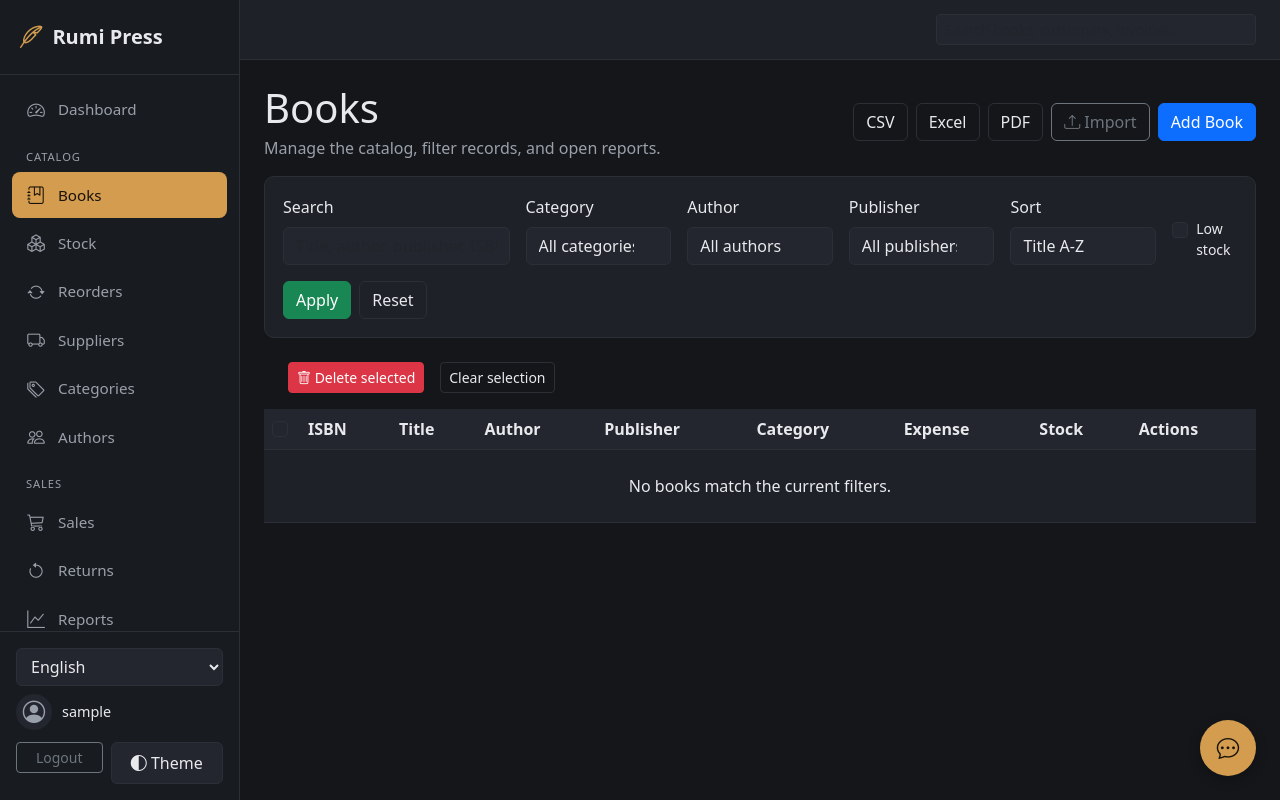
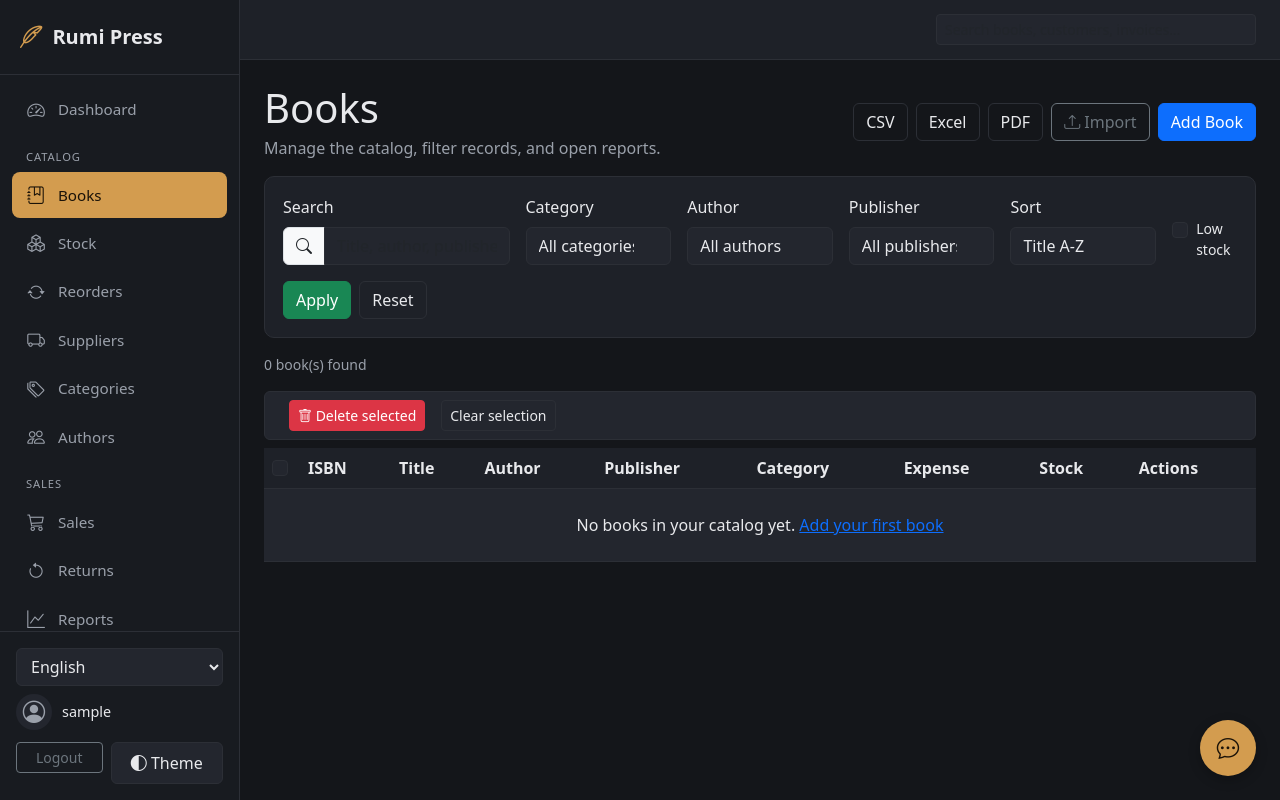
Before and after one commit to dramedev/books, a Django app: page /books/ in a window 1280 px wide. Run offline with Django 5.2, Linux system fonts and the light colour scheme; the visitor is signed in with stand-in values (Sample User, id 1); data that the repository does not hold is empty.

Commit message:
Improve book list UX and fix bulk-bar/table markup bugs
Add search icon, result count, removable active-filter chips, and
icon-only row actions to free up width on mobile. Auto-submit sort on
change, split the empty state into "no books" vs "no matches", and
wrap the table in proper thead/tbody. Also fixes a duplicate `style`
attribute on the bulk-action bar that silently dropped its
background/border.

Co-Authored-By: Claude Sonnet 4.6 <noreply@anthropic.com>

```diff
--- a/books/templates/books/list.html
+++ b/books/templates/books/list.html
@@ -45,7 +45,10 @@
 
 <div class="col-md-3">
 <label class="form-label" for="q">{% translate "Search" %}</label>
+<div class="input-group">
+<span class="input-group-text"><i class="bi bi-search"></i></span>
 <input id="q" name="q" class="form-control" value="{{ filters.q }}" placeholder="{% translate 'Title, author, publisher, ISBN' %}">
+</div>
 </div>
 
 <div class="col-md-2">
@@ -80,7 +83,7 @@
 
 <div class="col-md-2">
 <label class="form-label" for="sort">{% translate "Sort" %}</label>
-<select id="sort" name="sort" class="form-select">
+<select id="sort" name="sort" class="form-select" onchange="this.form.submit()">
 <option value="title" {% if sort == "title" %}selected{% endif %}>{% translate "Title A-Z" %}</option>
 <option value="-title" {% if sort == "-title" %}selected{% endif %}>{% translate "Title Z-A" %}</option>
 <option value="date" {% if sort == "date" %}selected{% endif %}>{% translate "Oldest first" %}</option>
@@ -105,13 +108,26 @@
 </div>
 </form>
 
+<div class="d-flex flex-wrap align-items-center justify-content-between gap-2 mb-3">
+<span class="muted-text small">{{ result_count_text }}</span>
+{% if active_filters %}
+<div class="d-flex flex-wrap gap-2">
+{% for active_filter in active_filters %}
+<a class="badge text-decoration-none" style="background:var(--surface-alt); color:var(--text); border:1px solid var(--border);" href="?{{ active_filter.url }}">
+{{ active_filter.label }} <i class="bi bi-x"></i>
+</a>
+{% endfor %}
+</div>
+{% endif %}
+</div>
+
 
 {% if perms.books.delete_book %}
 <form method="post" action="{% url 'book_bulk_delete' %}" id="bulkForm">
 {% csrf_token %}
 {% endif %}
 
-<div id="bulkBar" style="display:none;" class="d-flex align-items-center gap-3 mb-2 p-2 rounded" style="background:var(--surface-alt); border:1px solid var(--border);">
+<div id="bulkBar" style="display:none; background:var(--surface-alt); border:1px solid var(--border);" class="d-flex align-items-center gap-3 mb-2 p-2 rounded">
 <span id="bulkCount" class="muted-text small"></span>
 {% if perms.books.delete_book %}
 <button type="submit" form="bulkForm" class="btn btn-danger btn-sm"
@@ -124,6 +140,7 @@
 
 <div class="table-responsive">
 <table class="table table-striped align-middle">
+<thead>
 <tr>
 {% if perms.books.delete_book %}
 <th style="width:36px;">
@@ -139,7 +156,8 @@
 <th>{% translate "Stock" %}</th>
 <th>{% translate "Actions" %}</th>
 </tr>
-
+</thead>
+<tbody>
 {% for book in books %}
 <tr>
 {% if perms.books.delete_book %}
@@ -167,14 +185,14 @@
 </td>
 <td>
 {% if perms.books.change_book %}
-<a class="btn btn-warning btn-sm" href="{% url 'book_update' book.id %}">
-{% translate "Edit" %}
+<a class="btn btn-warning btn-sm" href="{% url 'book_update' book.id %}" title="{% translate 'Edit' %}" aria-label="{% translate 'Edit' %}">
+<i class="bi bi-pencil"></i>
 </a>
 {% endif %}
 
 {% if perms.books.delete_book %}
-<a class="btn btn-danger btn-sm" href="{% url 'book_delete' book.id %}">
-{% translate "Delete" %}
+<a class="btn btn-danger btn-sm" href="{% url 'book_delete' book.id %}" title="{% translate 'Delete' %}" aria-label="{% translate 'Delete' %}">
+<i class="bi bi-trash"></i>
 </a>
 {% endif %}
 </td>
@@ -183,10 +201,18 @@
 {% empty %}
 <tr>
 <td colspan="9" class="text-center muted-text py-4">
+{% if has_any_books %}
 {% translate "No books match the current filters." %}
+{% else %}
+{% translate "No books in your catalog yet." %}
+{% if perms.books.add_book %}
+<a href="{% url 'book_create' %}">{% translate "Add your first book" %}</a>
+{% endif %}
+{% endif %}
 </td>
 </tr>
 {% endfor %}
+</tbody>
 </table>
 </div>
 
--- a/books/views.py
+++ b/books/views.py
@@ -325,6 +325,44 @@ def _filtered_books_for_export(request):
     return _book_filters(request).order_by("title")
 
 
+def _active_book_filters(request, context):
+    query_params = request.GET.copy()
+    query_params.pop("page", None)
+
+    def remove(*keys):
+        params = query_params.copy()
+        for key in keys:
+            params.pop(key, None)
+        return params.urlencode()
+
+    filters = []
+
+    search = request.GET.get("q", "").strip()
+    if search:
+        filters.append({"label": gettext('Search: "%(q)s"') % {"q": search}, "url": remove("q")})
+
+    category_id = request.GET.get("category", "")
+    if category_id.isdigit():
+        category = context["categories"].filter(id=category_id).first()
+        if category:
+            filters.append({"label": gettext("Category: %(name)s") % {"name": category.name}, "url": remove("category")})
+
+    author_id = request.GET.get("author", "")
+    if author_id.isdigit():
+        author = context["authors"].filter(id=author_id).first()
+        if author:
+            filters.append({"label": gettext("Author: %(name)s") % {"name": author.name}, "url": remove("author")})
+
+    publisher = request.GET.get("publisher", "").strip()
+    if publisher:
+        filters.append({"label": gettext("Publisher: %(name)s") % {"name": publisher}, "url": remove("publisher")})
+
+    if request.GET.get("low_stock") == "1":
+        filters.append({"label": gettext("Low stock only"), "url": remove("low_stock")})
+
+    return filters
+
+
 def _filter_context(request):
     query_params = request.GET.copy()
 
@@ -387,8 +425,11 @@ def book_list(request):
             "books": page_obj.object_list,
             "page_obj": page_obj,
             "sort": sort,
+            "result_count_text": gettext("%(count)s book(s) found") % {"count": paginator.count},
+            "has_any_books": Book.objects.filter(owner=request.user).exists(),
         }
     )
+    context["active_filters"] = _active_book_filters(request, context)
 
     return render(request, "books/list.html", context)
 
```
Also changed, not shown: scripts/gen_locale.py (+14 -0 lines), locale/ar/LC_MESSAGES/django.po, locale/fr/LC_MESSAGES/django.po, 2 other files.
